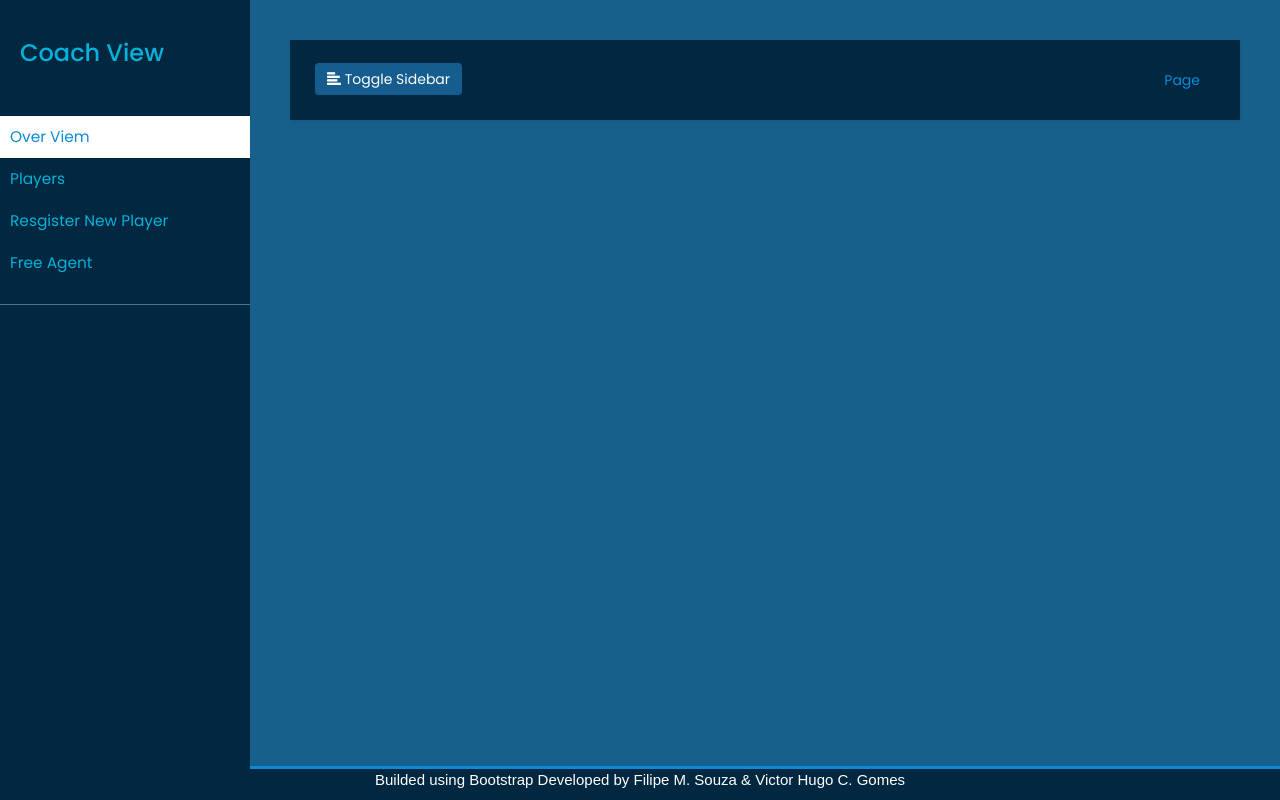
After one commit to FilipeMSouza/Data_base, a PHP site: page /Pages/Coach_View/index.php in a window 1280 px wide. The commit adds this page. Run offline with PHP 8.4, Linux system fonts and the light colour scheme; some libraries are stand-ins or nearby versions.

Commit message:
Add files via upload

```diff
--- /dev/null
+++ b/Pages/Coach_View/Coach_Style.css
@@ -0,0 +1,189 @@
+
+@import "https://fonts.googleapis.com/css?family=Poppins:300,400,500,600,700";
+body {
+    font-family: 'Poppins', sans-serif;
+    background: #18608C;
+}
+
+a,
+a:hover,
+a:focus {
+    color: inherit;
+    text-decoration: none;
+    transition: all 0.3s;
+}
+
+.navbar {
+    padding: 15px 10px;
+    background: #012840;
+    border: none;
+    border-radius: 0;
+    margin-bottom: 40px;
+    box-shadow: 1px 1px 3px rgba(0, 0, 0, 0.1);
+}
+
+.navbar-btn {
+    box-shadow: none;
+    outline: none !important;
+    border: none;
+}
+
+.line {
+    width: 100%;
+    height: 1px;
+    border-bottom: 1px dashed #ddd;
+    margin: 40px 0;
+}
+/* ---------------------------------------------------
+SIDEBAR STYLE
+----------------------------------------------------- */
+
+#sidebar {
+    width: 250px;
+    position: fixed;
+    top: 0;
+    left: 0;
+    height: 100vh;
+    z-index: 999;
+    background: #012840;
+    color: #04B2D9 !important;
+    transition: all 0.3s;
+}
+
+#sidebar.active {
+    margin-left: -250px;
+}
+
+#sidebar .sidebar-header {
+    padding: 20px;
+    background: #012840;
+}
+
+#sidebar ul.components {
+    padding: 20px 0;
+    border-bottom: 1px solid #47748b;
+}
+
+#sidebar ul p {
+    color: #04B2D9;
+    padding: 10px;
+}
+
+#sidebar ul li a {
+    padding: 10px;
+    font-size: 1.1em;
+    display: block;
+    color: #04B2D9;
+}
+
+#sidebar ul li a:hover {
+    color: #000000;
+    background: #165D8F;
+}
+
+#sidebar ul li.active>a,
+a[aria-expanded="true"] {
+    color: #0B8AD9;
+    background: #ffffff;
+}
+
+a[data-toggle="collapse"] {
+    position: relative;
+}
+
+a[aria-expanded="false"]::before,
+a[aria-expanded="true"]::before {
+    content: '\e259';
+    display: block;
+    position: absolute;
+    right: 20px;
+    font-family: 'Glyphicons Halflings';
+    font-size: 0.6em;
+}
+
+a[aria-expanded="true"]::before {
+    content: '\e260';
+}
+
+ul ul a {
+    font-size: 0.9em !important;
+    padding-left: 30px !important;
+    background: #6d7fcc;
+}
+
+ul.CTAs {
+    padding: 20px;
+}
+
+ul.CTAs a {
+    text-align: center;
+    font-size: 0.9em !important;
+    display: block;
+    border-radius: 5px;
+    margin-bottom: 5px;
+}
+
+a.download {
+    background: #fff;
+    color: #7386D5;
+}
+
+a.article,
+a.article:hover {
+    background: #6d7fcc !important;
+    color: #fff !important;
+}
+/* ---------------------------------------------------
+CONTENT STYLE
+----------------------------------------------------- */
+
+#content {
+    width: calc(100% - 250px);
+    padding: 40px;
+    min-height: 100vh;
+    transition: all 0.3s;
+    position: absolute;
+    top: 0;
+    right: 0;
+}
+
+#content.active {
+    width: 100%;
+}
+/* ---------------------------------------------------
+MEDIAQUERIES
+----------------------------------------------------- */
+
+@media (max-width: 768px) {
+    #sidebar {
+        margin-left: -250px;
+    }
+    #sidebar.active {
+        margin-left: 0;
+    }
+    #content {
+        width: 100%;
+    }
+    #content.active {
+        width: calc(100% - 250px);
+    }
+    #sidebarCollapse span {
+        display: none;
+    }
+}
+
+.footer{
+    position: fixed;
+    left: 0;
+    bottom: 0;
+    width: 100%;
+    display: flex;
+    text-align: center;
+    align-content: center;
+    justify-content: center;
+    font-family: sans-serif;
+    font-size: 15px;
+    background-color: #012840;
+    outline: #0B8AD9 solid medium;
+    color: white;
+}
--- /dev/null
+++ b/Pages/Coach_View/index.php
@@ -0,0 +1,105 @@
+<!DOCTYPE html>
+<html>
+
+<head>
+    <meta charset="utf-8">
+    <meta name="viewport" content="width=device-width, initial-scale=1.0">
+    <meta http-equiv="X-UA-Compatible" content="IE=edge">
+
+    <title>Collapsible sidebar using Bootstrap 3</title>
+
+    <!-- Bootstrap CSS CDN -->
+    <link rel="stylesheet" href="https://maxcdn.bootstrapcdn.com/bootstrap/3.3.7/css/bootstrap.min.css">
+    <!-- Our Custom CSS -->
+    <link rel="stylesheet" href="Coach_Style.css">
+    <!-- Scrollbar Custom CSS -->
+    <link rel="stylesheet" href="https://cdnjs.cloudflare.com/ajax/libs/malihu-custom-scrollbar-plugin/3.1.5/jquery.mCustomScrollbar.min.css">
+
+</head>
+
+<body>
+
+
+
+<div class="wrapper">
+    <!-- Sidebar Holder -->
+    <nav id="sidebar">
+        <div class="sidebar-header">
+            <h3>Coach View</h3>
+            </h3>
+        </div>
+
+        <ul class="list-unstyled components">
+            <li class="active">
+                <a href="#menu">Over Viem</a>
+
+            </li>
+            <li>
+                <a href="#menu">Players</a>
+
+            </li>
+            <li>
+                <a href="#menu">Resgister New Player</a>
+            </li>
+            <li>
+                <a href="#menu">Free Agent</a>
+            </li>
+        </ul>
+
+
+    </nav>
+
+    <!-- Page Content Holder -->
+    <div id="content">
+
+        <nav class="navbar navbar-default">
+            <div class="container-fluid">
+
+                <div class="navbar-header">
+                    <button type="button" id="sidebarCollapse" class="btn btn-info navbar-btn" style="background-color: #165D8F; color: #">
+                        <i class="glyphicon glyphicon-align-left"></i>
+                        <span>Toggle Sidebar</span>
+                    </button>
+                </div>
+
+                <div class="collapse navbar-collapse" id="bs-example-navbar-collapse-1">
+                    <ul class="nav navbar-nav navbar-right">
+                        <li><a href="#" style="color: #0B8AD9;">Page</a></li>
+                    </ul>
+                </div>
+            </div>
+        </nav>
+
+
+    </div>
+</div>
+
+
+
+
+
+<!-- jQuery CDN -->
+<script src="https://code.jquery.com/jquery-1.12.0.min.js"></script>
+<!-- Bootstrap Js CDN -->
+<script src="https://maxcdn.bootstrapcdn.com/bootstrap/3.3.7/js/bootstrap.min.js"></script>
+<!-- jQuery Custom Scroller CDN -->
+<script src="https://cdnjs.cloudflare.com/ajax/libs/malihu-custom-scrollbar-plugin/3.1.5/jquery.mCustomScrollbar.concat.min.js"></script>
+
+<script type="text/javascript">
+    $(document).ready(function() {
+
+
+        $('#sidebarCollapse').on('click', function() {
+            $('#sidebar, #content').toggleClass('active');
+            $('.collapse.in').toggleClass('in');
+            $('a[aria-expanded=true]').attr('aria-expanded', 'false');
+        });
+    });
+</script>
+</body>
+
+</html>
+
+<?php
+include "../.././Templates/footer.php";
+?>
```
Also changed, not shown: index.php (+4 -4 lines).
